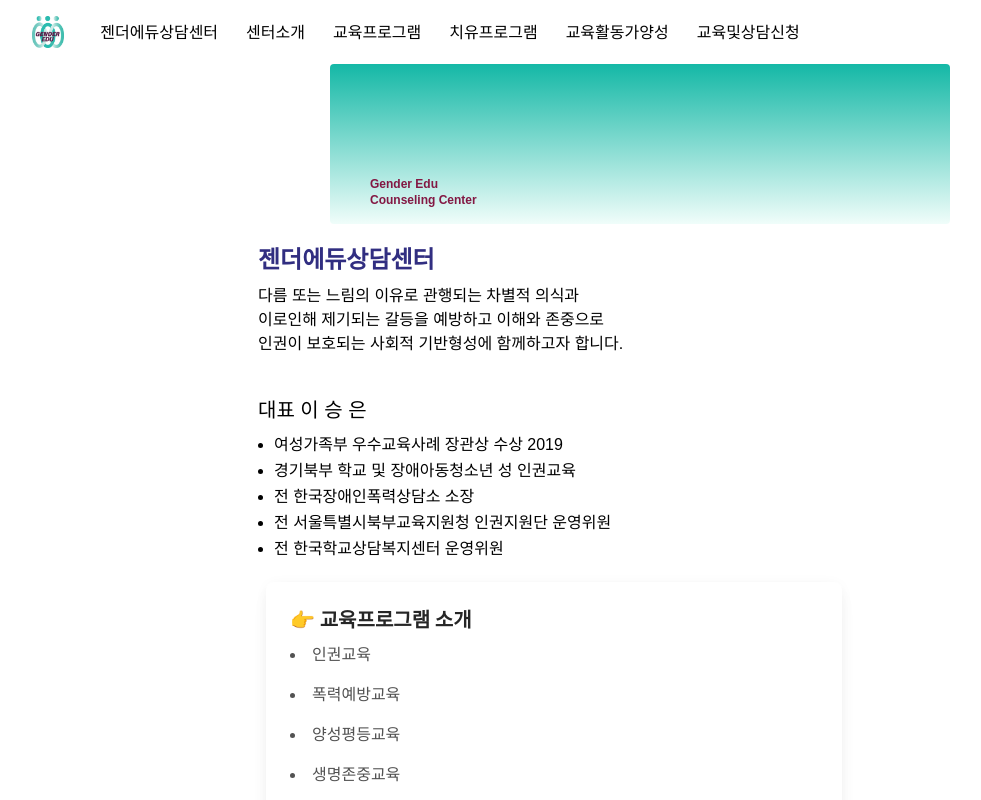
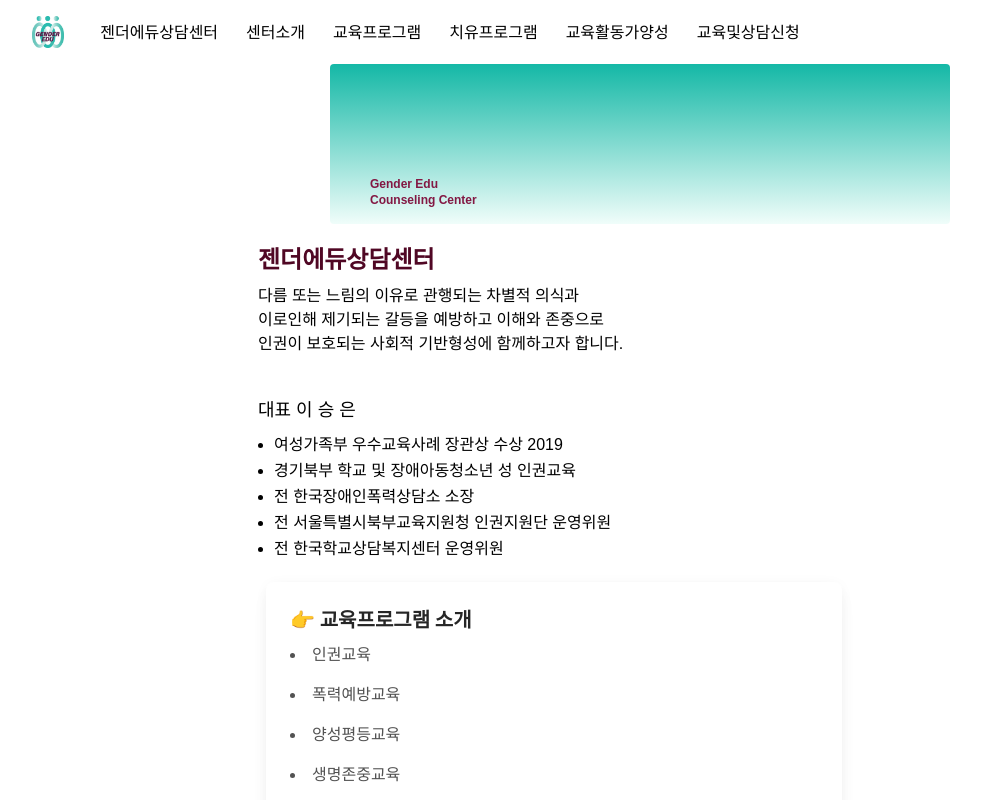
Before and after one commit to ohwonsuk/gender-edu, a React (Create React App) app: page / in a window 1280 px wide. Shown: the top 800 px of the page, without its empty margins (0-981 px from the left). Built offline with nearby package versions, Linux system fonts and the light colour scheme; a web font is replaced by a local one.

Commit message:
home 페이지 폰트 색상

```diff
--- a/src/components/Main.js
+++ b/src/components/Main.js
@@ -4,7 +4,7 @@ import Intro from './Intro';
 const Main = () => {
   return (
     <>
-      <h1 className="pl-2 mt-5 font-ibmsans text-2xl text-indigo-900 font-bold content-center">
+      <h1 className="pl-2 mt-5 font-ibmsans text-2xl text-pink-950 font-bold content-center">
         젠더에듀상담센터
       </h1>
       {/* <h4 className="pl-2 font-bold text-xl mb-2">
--- a/src/components/MainProfile.js
+++ b/src/components/MainProfile.js
@@ -5,7 +5,7 @@ import React from 'react';
 const MainProfile = () => {
   return (
     <>
-      <div className="font-ibmsans pl-2 text-xl mb-2">대표 이 승 은</div>
+      <div className="font-ibmsans pl-2 text-lg mb-2">대표 이 승 은</div>
       <ul className="font-ibmsans pl-6 list-disc leading-relaxed mb-5">
         <li>여성가족부 우수교육사례 장관상 수상 2019</li>
         <li>경기북부 학교 및 장애아동청소년 성 인권교육</li>
```
